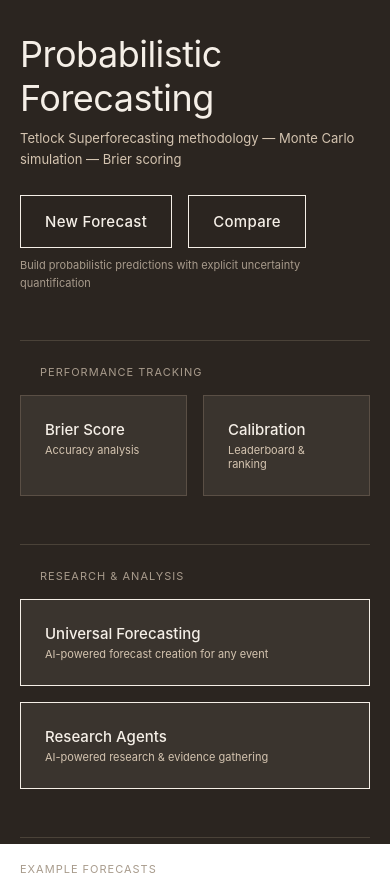
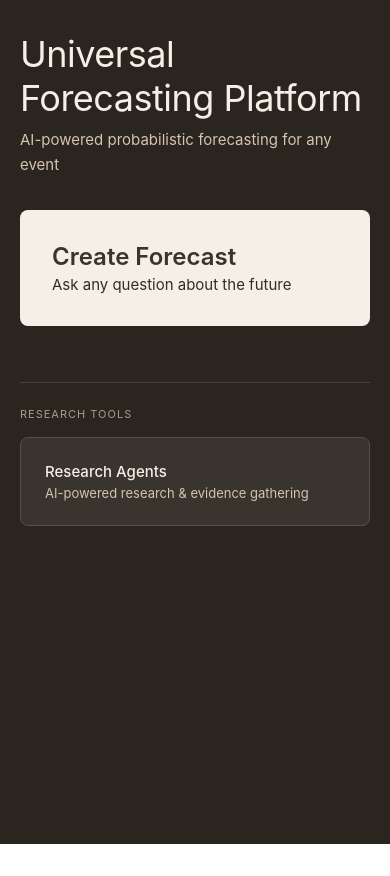
Before and after one commit to Replicant-Partners/uffp_mobile, a React Native app: screen /Home in a window 390 px wide. After the commit the page ends 844 px from the top, so only its background shows below. Built offline with nearby package versions, Linux system fonts and the light colour scheme.

Commit message:
Fix API fetch error and simplify HomeScreen UI

```diff
--- a/src/screens/HomeScreen.tsx
+++ b/src/screens/HomeScreen.tsx
@@ -1,17 +1,13 @@
-import React, { useState } from "react";
+import React from "react";
 import {
   View,
   Text,
   StyleSheet,
-  FlatList,
   SafeAreaView,
   TouchableOpacity,
 } from "react-native";
 import { NativeStackNavigationProp } from "@react-navigation/native-stack";
-import { ForecastCard } from "../components/ForecastCard";
-import { forecastService } from "../services/forecastService";
 import { RootStackParamList } from "../App";
-import { ForecastConfig } from "../types";
 import {
   TufteColors,
   TufteTypography,
@@ -24,183 +20,41 @@ type HomeScreenProps = {
 };
 
 export const HomeScreen: React.FC<HomeScreenProps> = ({ navigation }) => {
-  const forecasts = forecastService.getExampleForecasts();
-  const [compareMode, setCompareMode] = useState(false);
-  const [selectedForecasts, setSelectedForecasts] = useState<ForecastConfig[]>(
-    [],
-  );
-
-  const toggleForecastSelection = (config: ForecastConfig) => {
-    const isSelected = selectedForecasts.some(
-      (f) => f.ticker === config.ticker,
-    );
-    if (isSelected) {
-      setSelectedForecasts(
-        selectedForecasts.filter((f) => f.ticker !== config.ticker),
-      );
-    } else {
-      setSelectedForecasts([...selectedForecasts, config]);
-    }
-  };
-
-  const handleCompare = () => {
-    if (selectedForecasts.length >= 2) {
-      navigation.navigate("Compare", { configs: selectedForecasts });
-      setCompareMode(false);
-      setSelectedForecasts([]);
-    }
-  };
-
-  const handleCancelCompare = () => {
-    setCompareMode(false);
-    setSelectedForecasts([]);
-  };
-
   return (
     <SafeAreaView style={styles.container}>
       <View style={styles.header}>
-        <Text style={styles.title}>Probabilistic Forecasting</Text>
+        <Text style={styles.title}>Universal Forecasting Platform</Text>
         <Text style={styles.subtitle}>
-          Tetlock Superforecasting methodology — Monte Carlo simulation — Brier
-          scoring
+          AI-powered probabilistic forecasting for any event
         </Text>
       </View>
 
-      <View style={styles.createSection}>
-        <View style={styles.buttonRow}>
-          <TouchableOpacity
-            style={styles.createButton}
-            onPress={() => navigation.navigate("CreateForecast")}
-          >
-            <Text style={styles.createButtonText}>New Forecast</Text>
-          </TouchableOpacity>
-          <TouchableOpacity
-            style={[styles.createButton, styles.compareToggle]}
-            onPress={() => setCompareMode(!compareMode)}
-          >
-            <Text style={styles.createButtonText}>
-              {compareMode ? "Cancel" : "Compare"}
-            </Text>
-          </TouchableOpacity>
-        </View>
-        <Text style={styles.createHint}>
-          {compareMode
-            ? `Select ${selectedForecasts.length >= 2 ? selectedForecasts.length : "2 or more"} forecasts to compare`
-            : "Build probabilistic predictions with explicit uncertainty quantification"}
-        </Text>
-      </View>
-
-      {compareMode && selectedForecasts.length >= 2 && (
-        <View style={styles.compareActionSection}>
-          <TouchableOpacity
-            style={styles.compareButton}
-            onPress={handleCompare}
-          >
-            <Text style={styles.compareButtonText}>
-              Compare {selectedForecasts.length} Forecasts
-            </Text>
-          </TouchableOpacity>
-        </View>
-      )}
-
-      <View style={styles.divider} />
-
-      <View style={styles.performanceSection}>
-        <Text style={styles.sectionLabel}>Performance Tracking</Text>
-        <View style={styles.performanceButtonRow}>
-          <TouchableOpacity
-            style={styles.performanceButton}
-            onPress={() => navigation.navigate("BrierScore")}
-          >
-            <Text style={styles.performanceButtonLabel}>Brier Score</Text>
-            <Text style={styles.performanceButtonDesc}>Accuracy analysis</Text>
-          </TouchableOpacity>
-          <TouchableOpacity
-            style={styles.performanceButton}
-            onPress={() => navigation.navigate("Calibration")}
-          >
-            <Text style={styles.performanceButtonLabel}>Calibration</Text>
-            <Text style={styles.performanceButtonDesc}>
-              Leaderboard & ranking
-            </Text>
-          </TouchableOpacity>
-        </View>
-      </View>
-
-      <View style={styles.divider} />
-
-      <View style={styles.performanceSection}>
-        <Text style={styles.sectionLabel}>Research & Analysis</Text>
+      <View style={styles.mainSection}>
         <TouchableOpacity
-          style={styles.researchButton}
+          style={styles.primaryButton}
           onPress={() => navigation.navigate("ForecastInput")}
         >
-          <Text style={styles.researchButtonLabel}>Universal Forecasting</Text>
-          <Text style={styles.researchButtonDesc}>
-            AI-powered forecast creation for any event
-          </Text>
-        </TouchableOpacity>
-        <View style={{ height: TufteSpacing.md }} />
-        <TouchableOpacity
-          style={styles.researchButton}
-          onPress={() => navigation.navigate("Research")}
-        >
-          <Text style={styles.researchButtonLabel}>Research Agents</Text>
-          <Text style={styles.researchButtonDesc}>
-            AI-powered research & evidence gathering
+          <Text style={styles.primaryButtonTitle}>Create Forecast</Text>
+          <Text style={styles.primaryButtonDesc}>
+            Ask any question about the future
           </Text>
         </TouchableOpacity>
       </View>
 
       <View style={styles.divider} />
 
-      <Text style={styles.sectionLabel}>Example Forecasts</Text>
-
-      <FlatList
-        data={forecasts}
-        keyExtractor={(item) => item.ticker}
-        renderItem={({ item }) => {
-          const isSelected = selectedForecasts.some(
-            (f) => f.ticker === item.ticker,
-          );
-          return (
-            <TouchableOpacity
-              onPress={() =>
-                compareMode
-                  ? toggleForecastSelection(item)
-                  : navigation.navigate("ForecastDetail", { config: item })
-              }
-              activeOpacity={0.7}
-            >
-              <View
-                style={[
-                  styles.forecastItem,
-                  compareMode && isSelected && styles.forecastItemSelected,
-                ]}
-              >
-                {compareMode && (
-                  <View style={styles.checkbox}>
-                    {isSelected && <View style={styles.checkboxInner} />}
-                  </View>
-                )}
-                <View style={styles.forecastCardWrapper}>
-                  <ForecastCard
-                    config={item}
-                    onPress={() =>
-                      compareMode
-                        ? toggleForecastSelection(item)
-                        : navigation.navigate("ForecastDetail", {
-                            config: item,
-                          })
-                    }
-                  />
-                </View>
-              </View>
-            </TouchableOpacity>
-          );
-        }}
-        contentContainerStyle={styles.listContent}
-      />
+      <View style={styles.section}>
+        <Text style={styles.sectionLabel}>Research Tools</Text>
+        <TouchableOpacity
+          style={styles.secondaryButton}
+          onPress={() => navigation.navigate("Research")}
+        >
+          <Text style={styles.secondaryButtonLabel}>Research Agents</Text>
+          <Text style={styles.secondaryButtonDesc}>
+            AI-powered research & evidence gathering
+          </Text>
+        </TouchableOpacity>
+      </View>
     </SafeAreaView>
   );
 };
@@ -213,7 +67,7 @@ const styles = StyleSheet.create({
   header: {
     paddingHorizontal: TufteLayout.marginHorizontal,
     paddingTop: TufteSpacing.xl,
-    paddingBottom: TufteSpacing.lg,
+    paddingBottom: TufteSpacing.xl,
   },
   title: {
     fontSize: TufteTypography.fontSize.display,
@@ -223,58 +77,29 @@ const styles = StyleSheet.create({
     marginBottom: TufteSpacing.sm,
   },
   subtitle: {
-    fontSize: TufteTypography.fontSize.sm,
+    fontSize: TufteTypography.fontSize.base,
     color: TufteColors.textSecondary,
     lineHeight:
-      TufteTypography.lineHeight.relaxed * TufteTypography.fontSize.sm,
-    maxWidth: TufteLayout.maxWidth,
+      TufteTypography.lineHeight.relaxed * TufteTypography.fontSize.base,
   },
-  createSection: {
+  mainSection: {
     paddingHorizontal: TufteLayout.marginHorizontal,
-    marginBottom: TufteSpacing.lg,
+    marginBottom: TufteSpacing.xl,
   },
-  buttonRow: {
-    flexDirection: "row",
-    gap: TufteSpacing.md,
-    marginBottom: TufteSpacing.sm,
+  primaryButton: {
+    backgroundColor: TufteColors.text,
+    padding: TufteSpacing.xl,
+    borderRadius: 8,
   },
-  createButton: {
-    borderWidth: 1,
-    borderColor: TufteColors.text,
-    paddingVertical: TufteSpacing.md,
-    paddingHorizontal: TufteSpacing.lg,
+  primaryButtonTitle: {
+    fontSize: 24,
+    fontWeight: "600" as const,
+    color: TufteColors.paper,
+    marginBottom: TufteSpacing.xs,
   },
-  compareToggle: {
-    backgroundColor: TufteColors.background,
-  },
-  createButtonText: {
+  primaryButtonDesc: {
     fontSize: TufteTypography.fontSize.base,
-    color: TufteColors.text,
-    fontWeight: "500" as const,
-    letterSpacing: 0.3,
-  },
-  createHint: {
-    fontSize: TufteTypography.fontSize.xs,
-    color: TufteColors.textTertiary,
-    lineHeight:
-      TufteTypography.lineHeight.relaxed * TufteTypography.fontSize.xs,
-    maxWidth: 400,
-  },
-  compareActionSection: {
-    paddingHorizontal: TufteLayout.marginHorizontal,
-    marginBottom: TufteSpacing.md,
-  },
-  compareButton: {
-    backgroundColor: TufteColors.text,
-    paddingVertical: TufteSpacing.md,
-    paddingHorizontal: TufteSpacing.lg,
-    alignSelf: "flex-start",
-  },
-  compareButtonText: {
-    fontSize: TufteTypography.fontSize.base,
-    color: TufteColors.paper,
-    fontWeight: "500" as const,
-    letterSpacing: 0.3,
+    color: TufteColors.backgroundSecondary,
   },
   divider: {
     height: 1,
@@ -282,82 +107,31 @@ const styles = StyleSheet.create({
     marginHorizontal: TufteLayout.marginHorizontal,
     marginVertical: TufteSpacing.lg,
   },
-  performanceSection: {
+  section: {
     paddingHorizontal: TufteLayout.marginHorizontal,
-    marginBottom: TufteSpacing.lg,
-  },
-  performanceButtonRow: {
-    flexDirection: "row",
-    gap: TufteSpacing.md,
-  },
-  performanceButton: {
-    flex: 1,
-    borderWidth: 1,
-    borderColor: TufteColors.border,
-    backgroundColor: TufteColors.paper,
-    padding: TufteSpacing.lg,
-  },
-  performanceButtonLabel: {
-    fontSize: TufteTypography.fontSize.base,
-    fontWeight: "500" as const,
-    color: TufteColors.text,
-    marginBottom: TufteSpacing.xs,
-  },
-  performanceButtonDesc: {
-    fontSize: TufteTypography.fontSize.xs,
-    color: TufteColors.textSecondary,
   },
   sectionLabel: {
     fontSize: TufteTypography.fontSize.xs,
     color: TufteColors.textTertiary,
     textTransform: "uppercase",
     letterSpacing: 1,
-    paddingHorizontal: TufteLayout.marginHorizontal,
     marginBottom: TufteSpacing.md,
   },
-  listContent: {
-    paddingBottom: TufteSpacing.xxl,
-  },
-  forecastItem: {
-    flexDirection: "row",
-    alignItems: "center",
-    paddingHorizontal: TufteLayout.marginHorizontal,
-    paddingVertical: TufteSpacing.xs,
-  },
-  forecastItemSelected: {
-    backgroundColor: TufteColors.backgroundSecondary,
-  },
-  checkbox: {
-    width: 20,
-    height: 20,
+  secondaryButton: {
     borderWidth: 1,
-    borderColor: TufteColors.text,
-    marginRight: TufteSpacing.md,
-    justifyContent: "center",
-    alignItems: "center",
-  },
-  checkboxInner: {
-    width: 12,
-    height: 12,
-    backgroundColor: TufteColors.text,
-  },
-  forecastCardWrapper: {
-    flex: 1,
-  },
-  researchButton: {
-    borderWidth: 1,
-    borderColor: TufteColors.text,
+    borderColor: TufteColors.border,
     backgroundColor: TufteColors.paper,
     padding: TufteSpacing.lg,
+    borderRadius: 8,
   },
-  researchButtonLabel: {
+  secondaryButtonLabel: {
     fontSize: TufteTypography.fontSize.base,
     fontWeight: "500" as const,
     color: TufteColors.text,
     marginBottom: TufteSpacing.xs,
   },
-  researchButtonDesc: {
-    fontSize: TufteTypography.fontSize.xs,
+  secondaryButtonDesc: {
+    fontSize: TufteTypography.fontSize.sm,
     color: TufteColors.textSecondary,
   },
 });
--- a/src/services/researchService.ts
+++ b/src/services/researchService.ts
@@ -1,6 +1,7 @@
-const API_BASE_URL = __DEV__
-  ? "http://localhost:3000"
-  : "https://uffp-backend.vercel.app";
+const API_BASE_URL =
+  typeof __DEV__ !== "undefined" && __DEV__
+    ? "http://localhost:3000"
+    : "https://uffp-backend.vercel.app";
 
 export interface ResearchRequest {
   agentId: string;
```
